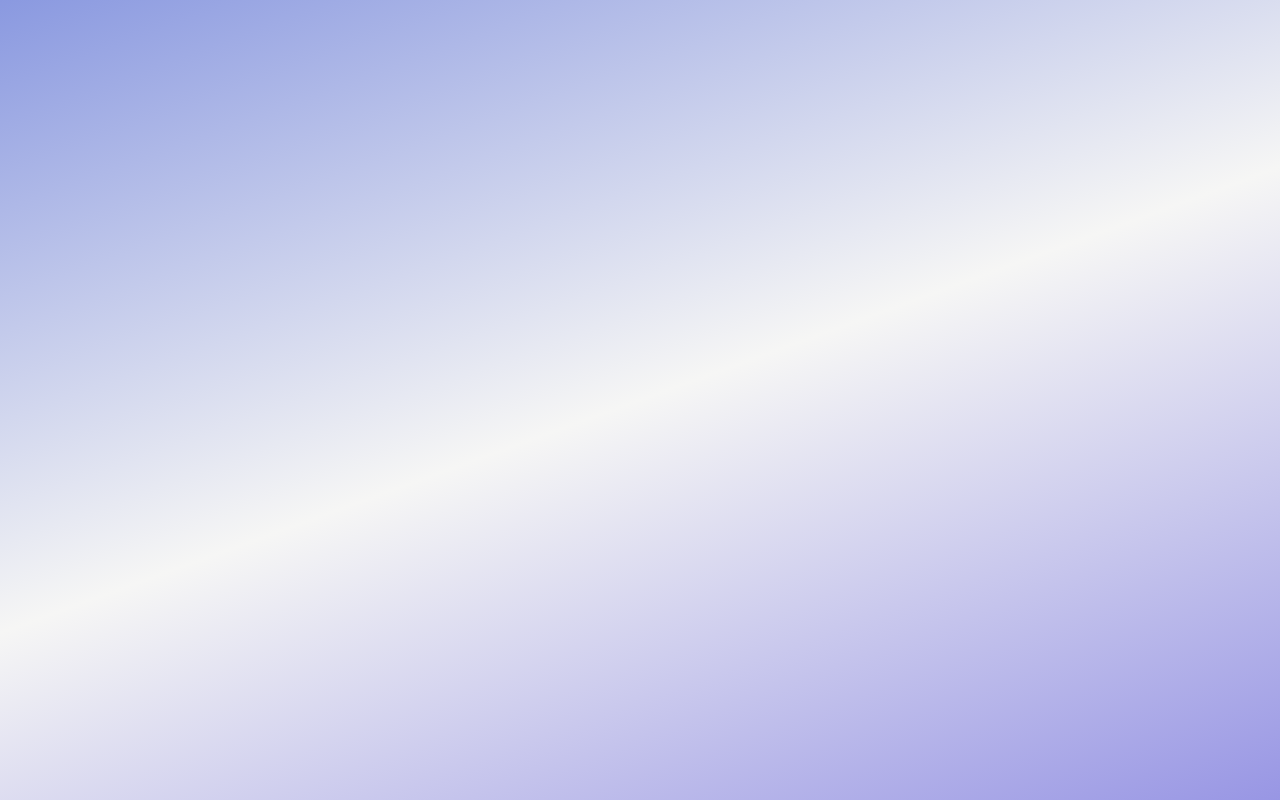
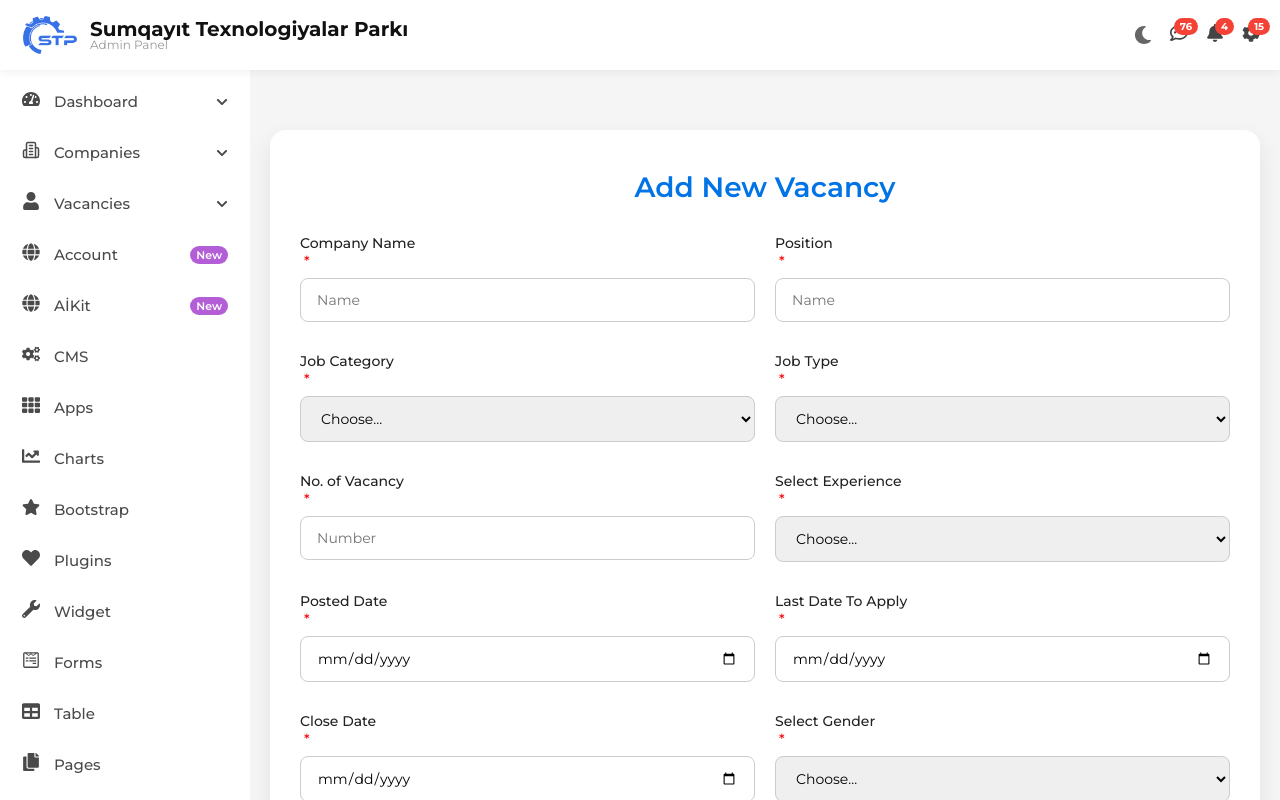
Before and after one commit to Hajbalayev12/stp-vacancy, a React (Vite) app: page /admin/addvacancy in a window 1280 px wide. Before the commit this address had no page. Built offline with nearby package versions, Linux system fonts and the light colour scheme; sample sign-in values are in the browser's storage.

Commit message:
add company add vacancy

```diff
--- a/package.json
+++ b/package.json
@@ -24,8 +24,8 @@
   },
   "devDependencies": {
     "@eslint/js": "^9.28.0",
-    "@types/react": "^19.0.10",
-    "@types/react-dom": "^19.0.4",
+    "@types/react": "^19.1.8",
+    "@types/react-dom": "^19.1.6",
     "@types/recharts": "^1.8.29",
     "@vitejs/plugin-react": "^4.3.4",
     "eslint-plugin-react-hooks": "^5.1.0",
--- a/src/admin/adminRoutes.tsx
+++ b/src/admin/adminRoutes.tsx
@@ -1,14 +1,27 @@
-import { Routes, Route } from "react-router-dom";
+import { Routes, Route, Navigate } from "react-router-dom";
 import AdminLayout from "../layouts/AdminLayout/AdminLayout";
+import SignIn from "./pages/Signin/Signin";
 import Home from "./pages/Home/Home";
-import SignIn from "./pages/Signin/Signin";
+import AddCompany from "./pages/AddCompany/AddCompany";
+import ProtectedRoute from "./components/ProtectRoute";
+import AddVacancy from "./pages/AddVacancy/AddVacancy";
 
 export default function AdminRoutes() {
   return (
     <Routes>
-      <Route path="/admin" element={<SignIn />} />
-      <Route path="/admin/home" element={<AdminLayout />}>
-        <Route index element={<Home />} />
+      <Route path="/admin" element={<Navigate to="/admin/signin" replace />} />
+      <Route path="/admin/signin" element={<SignIn />} />
+      <Route
+        path="/admin/*"
+        element={
+          <ProtectedRoute>
+            <AdminLayout />
+          </ProtectedRoute>
+        }
+      >
+        <Route path="home" element={<Home />} />
+        <Route path="addcompany" element={<AddCompany />} />
+        <Route path="addvacancy" element={<AddVacancy />} />
       </Route>
     </Routes>
   );
--- /dev/null
+++ b/src/admin/components/ProtectRoute.tsx
@@ -0,0 +1,17 @@
+import type { JSX } from "react";
+import { Navigate, useLocation } from "react-router-dom";
+
+export default function ProtectedRoute({
+  children,
+}: {
+  children: JSX.Element;
+}) {
+  const token = localStorage.getItem("adminToken");
+  const location = useLocation();
+
+  if (!token) {
+    return <Navigate to="/admin/signin" state={{ from: location }} replace />;
+  }
+
+  return children;
+}
--- a/src/admin/components/Sidebar/Sidebar.module.scss
+++ b/src/admin/components/Sidebar/Sidebar.module.scss
@@ -81,10 +81,10 @@
         overflow: hidden;
         max-height: 0;
         opacity: 0;
-        transition: max-height 3s ease, opacity 0.2s ease 0.1s; /* opacity fades slightly delayed */
+        transition: max-height 3s ease, opacity 0.2s ease 0.1s;
 
         &.show {
-          max-height: 1000px; /* large enough */
+          max-height: 1000px;
           opacity: 1;
           transition: max-height 3s ease, opacity 0.1s ease 0.1s;
         }
@@ -92,7 +92,7 @@
         &.hide {
           max-height: 0;
           opacity: 0;
-          transition: max-height 0.5s ease, opacity 0.1s ease 0.5s;
+          transition: max-height 1s ease, opacity 0.1s ease 0.1s;
         }
 
         .subMenuItem {
--- a/src/admin/components/Sidebar/Sidebar.tsx
+++ b/src/admin/components/Sidebar/Sidebar.tsx
@@ -23,7 +23,7 @@ const menuItems = [
     icon: <FaTachometerAlt />,
     label: "Dashboard",
     subItems: [
-      { label: "Jobs", path: "/admin/jobs" },
+      { label: "Home", path: "/admin/home" },
       { label: "Application", path: "/admin/applications" },
       { label: "Profile", path: "/admin/profile" },
       { label: "Statistics", path: "/admin/statistics" },
@@ -34,7 +34,7 @@ const menuItems = [
     icon: <LuBuilding2 />,
     label: "Companies",
     subItems: [
-      { label: "➕ Add Company", path: "/admin/addcompanies" },
+      { label: "➕ Add Company", path: "/admin/addcompany" },
       { label: "View Companies", path: "/admin/companies" },
     ],
   },
--- /dev/null
+++ b/src/admin/pages/AddCompany/AddCompany.module.scss
@@ -0,0 +1,47 @@
+.AddCompany {
+  padding: 30px;
+
+  h2 {
+    margin-bottom: 20px;
+  }
+
+  .form {
+    display: flex;
+    flex-direction: column;
+    gap: 15px;
+
+    label {
+      font-weight: 500;
+      display: flex;
+      flex-direction: column;
+      gap: 6px;
+    }
+
+    input,
+    textarea {
+      padding: 10px;
+      border: 1px solid #ccc;
+      border-radius: 6px;
+      font-size: 14px;
+    }
+
+    textarea {
+      resize: vertical;
+      min-height: 100px;
+    }
+
+    button {
+      padding: 10px 15px;
+      background-color: #007bff;
+      color: white;
+      border: none;
+      border-radius: 6px;
+      font-weight: 600;
+      cursor: pointer;
+
+      &:hover {
+        background-color: #0056b3;
+      }
+    }
+  }
+}
--- /dev/null
+++ b/src/admin/pages/AddCompany/AddCompany.tsx
@@ -0,0 +1,74 @@
+import React, { useState } from "react";
+import styles from "./AddCompany.module.scss";
+
+export default function AddCompany() {
+  const [companyName, setCompanyName] = useState("");
+  const [location, setLocation] = useState("");
+  const [about, setAbout] = useState("");
+  const [logo, setLogo] = useState<File | null>(null);
+
+  const handleSubmit = (e: React.FormEvent) => {
+    e.preventDefault();
+
+    if (!companyName || !location || !about || !logo) {
+      alert("Please fill in all fields.");
+      return;
+    }
+
+    const formData = new FormData();
+    formData.append("companyName", companyName);
+    formData.append("location", location);
+    formData.append("about", about);
+    formData.append("logo", logo);
+
+    // ✅ Send this to your backend (we'll set it up next if needed)
+    console.log("Form submitted");
+  };
+
+  return (
+    <div className={styles.AddCompany}>
+      <h2>Add Company</h2>
+      <form onSubmit={handleSubmit} className={styles.form}>
+        <label>
+          Company Logo:
+          <input
+            type="file"
+            accept="image/*"
+            onChange={(e) => setLogo(e.target.files?.[0] || null)}
+          />
+        </label>
+
+        <label>
+          Company Name:
+          <input
+            type="text"
+            value={companyName}
+            onChange={(e) => setCompanyName(e.target.value)}
+            required
+          />
+        </label>
+
+        <label>
+          Location:
+          <input
+            type="text"
+            value={location}
+            onChange={(e) => setLocation(e.target.value)}
+            required
+          />
+        </label>
+
+        <label>
+          About Company:
+          <textarea
+            value={about}
+            onChange={(e) => setAbout(e.target.value)}
+            required
+          />
+        </label>
+
+        <button type="submit">Add Company</button>
+      </form>
+    </div>
+  );
+}
--- /dev/null
+++ b/src/admin/pages/AddVacancy/AddVacancy.module.scss
@@ -0,0 +1,85 @@
+.AddVacancy {
+  max-width: 1200px;
+  margin: 40px auto;
+  background-color: #ffffff;
+  border-radius: 16px;
+  padding: 40px 30px;
+  box-shadow: 0 10px 25px rgba(0, 0, 0, 0.08);
+  font-family: "Poppins", sans-serif;
+  color: #333;
+
+  .title {
+    font-size: 28px;
+    font-weight: 600;
+    margin-bottom: 30px;
+    text-align: center;
+    color: #0073e6;
+  }
+
+  .form {
+    display: flex;
+    flex-direction: column;
+    gap: 30px;
+  }
+
+  .row {
+    display: flex;
+    flex-wrap: wrap;
+    gap: 20px;
+    justify-content: space-between;
+
+    @media (max-width: 768px) {
+      flex-direction: column;
+    }
+  }
+
+  .field {
+    flex: 1;
+    display: flex;
+    flex-direction: column;
+    min-width: 280px;
+
+    label {
+      font-weight: 500;
+      margin-bottom: 8px;
+      color: #222;
+
+      span {
+        color: red;
+        margin-left: 4px;
+      }
+    }
+
+    input,
+    select {
+      padding: 12px 16px;
+      border: 1px solid #ccc;
+      border-radius: 8px;
+      font-size: 14px;
+      transition: border 0.3s;
+
+      &:focus {
+        border-color: #0073e6;
+        outline: none;
+      }
+    }
+  }
+
+  .submitBtn {
+    margin-top: 20px;
+    padding: 14px 24px;
+    font-size: 16px;
+    font-weight: 600;
+    background-color: #0073e6;
+    color: #fff;
+    border: none;
+    border-radius: 10px;
+    cursor: pointer;
+    align-self: center;
+    transition: background 0.3s;
+
+    &:hover {
+      background-color: #005bb5;
+    }
+  }
+}
--- /dev/null
+++ b/src/admin/pages/AddVacancy/AddVacancy.tsx
@@ -0,0 +1,109 @@
+import styles from "./AddVacancy.module.scss";
+
+const AddVacancy = () => {
+  return (
+    <div className={styles.AddVacancy}>
+      <h2 className={styles.title}>Add New Vacancy</h2>
+      <form className={styles.form}>
+        <div className={styles.row}>
+          <div className={styles.field}>
+            <label>
+              Company Name <span>*</span>
+            </label>
+            <input type="text" placeholder="Name" required />
+          </div>
+          <div className={styles.field}>
+            <label>
+              Position <span>*</span>
+            </label>
+            <input type="text" placeholder="Name" required />
+          </div>
+        </div>
+
+        <div className={styles.row}>
+          <div className={styles.field}>
+            <label>
+              Job Category <span>*</span>
+            </label>
+            <select required>
+              <option value="">Choose...</option>
+              <option value="it">IT</option>
+              <option value="marketing">Marketing</option>
+            </select>
+          </div>
+          <div className={styles.field}>
+            <label>
+              Job Type <span>*</span>
+            </label>
+            <select required>
+              <option value="">Choose...</option>
+              <option value="fulltime">Full Time</option>
+              <option value="parttime">Part Time</option>
+            </select>
+          </div>
+        </div>
+
+        <div className={styles.row}>
+          <div className={styles.field}>
+            <label>
+              No. of Vacancy <span>*</span>
+            </label>
+            <input type="number" placeholder="Number" required />
+          </div>
+          <div className={styles.field}>
+            <label>
+              Select Experience <span>*</span>
+            </label>
+            <select required>
+              <option value="">Choose...</option>
+              <option value="1">1 yr</option>
+              <option value="2">2 yrs</option>
+              <option value="3">3+ yrs</option>
+            </select>
+          </div>
+        </div>
+
+        <div className={styles.row}>
+          <div className={styles.field}>
+            <label>
+              Posted Date <span>*</span>
+            </label>
+            <input type="date" required />
+          </div>
+          <div className={styles.field}>
+            <label>
+              Last Date To Apply <span>*</span>
+            </label>
+            <input type="date" required />
+          </div>
+        </div>
+
+        <div className={styles.row}>
+          <div className={styles.field}>
+            <label>
+              Close Date <span>*</span>
+            </label>
+            <input type="date" required />
+          </div>
+          <div className={styles.field}>
+            <label>
+              Select Gender <span>*</span>
+            </label>
+            <select required>
+              <option value="">Choose...</option>
+              <option value="any">Any</option>
+              <option value="male">Male</option>
+              <option value="female">Female</option>
+            </select>
+          </div>
+        </div>
+
+        <button type="submit" className={styles.submitBtn}>
+          Submit
+        </button>
+      </form>
+    </div>
+  );
+};
+
+export default AddVacancy;
--- a/src/layouts/AdminLayout/AdminLayout.tsx
+++ b/src/layouts/AdminLayout/AdminLayout.tsx
@@ -10,9 +10,13 @@ export default function AdminLayout() {
 
   React.useEffect(() => {
     if (!token) {
-      navigate("/admin");
+      navigate("/admin/signin");
     }
   }, [token, navigate]);
+
+  if (!token) {
+    return null;
+  }
 
   return (
     <div className={styles.AdminLayout}>
```
Also changed, not shown: 1 other file (tests, documents, lock files or other folders).
